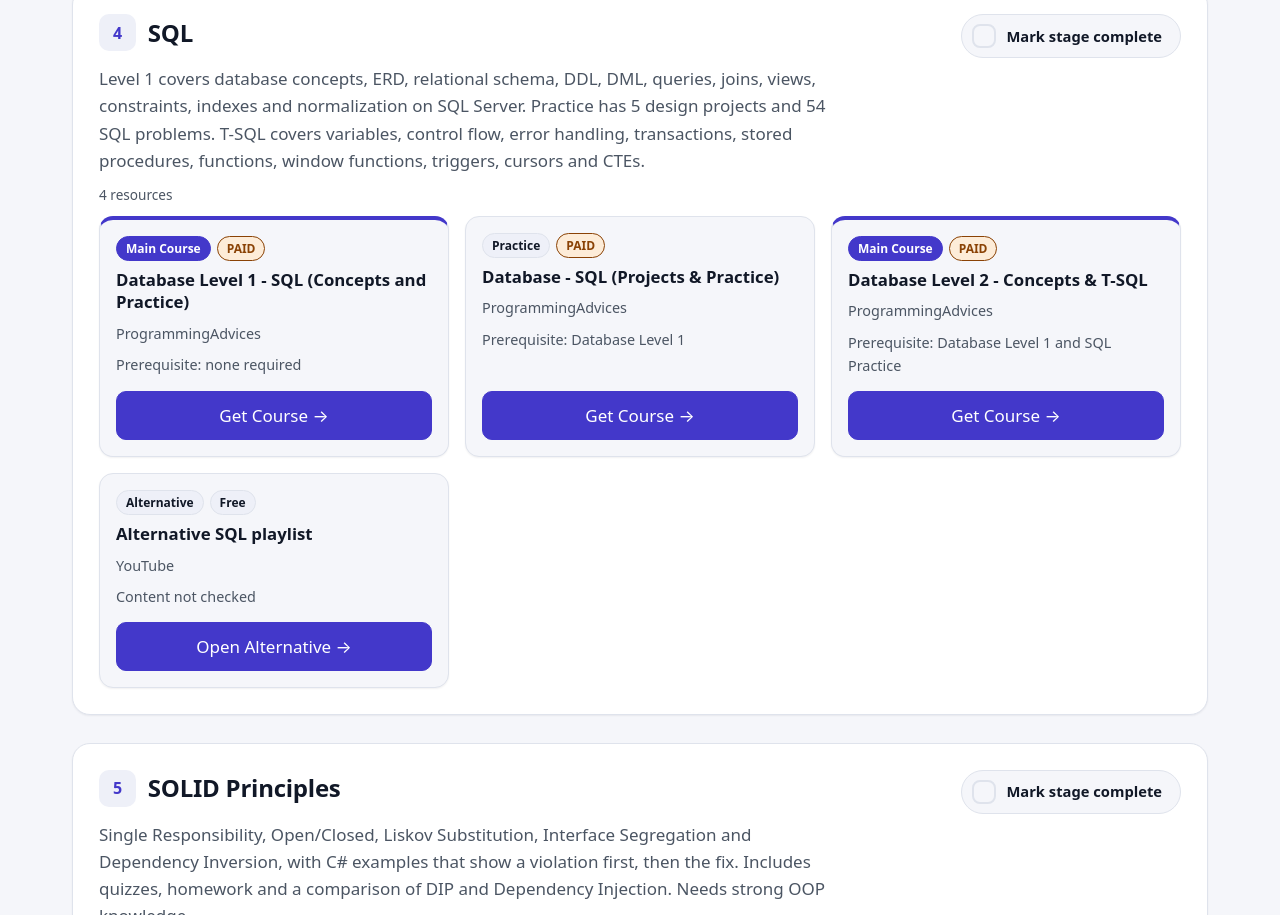
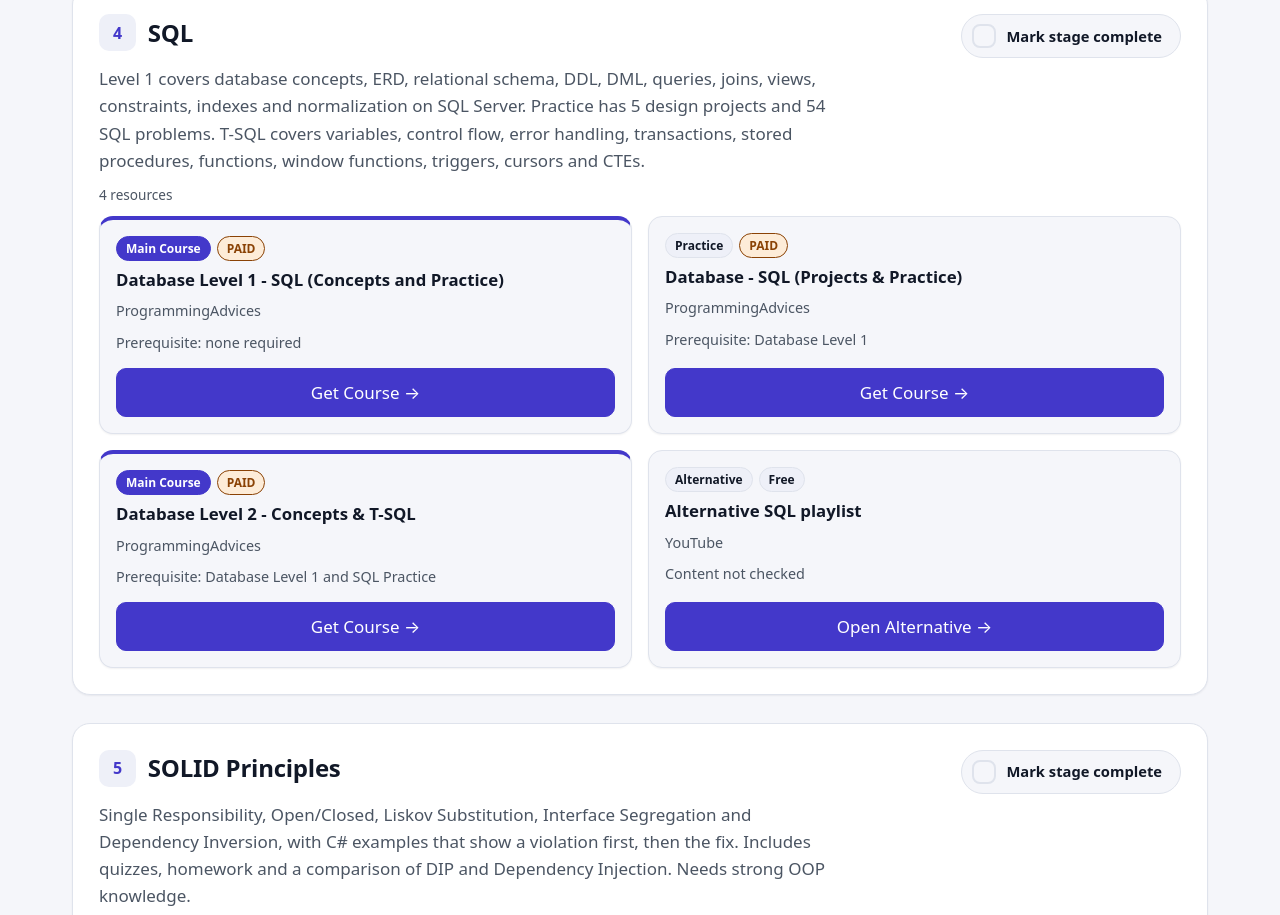
Before and after one commit to Elhendawy-1/Back-End-Roadmap, a plain HTML site: page index.html in a window 1280 px wide. Shown: the part 1885-2800 px from the top of the page. Drawn offline with Linux system fonts and the light colour scheme.

Commit message:
Balanced count-based resource grids (2x2 for SQL, 3-col for 5-6)

```diff
--- a/index.html
+++ b/index.html
@@ -67,9 +67,13 @@ nav{display:flex;flex-wrap:wrap;gap:8px;margin:0 0 28px}
 .mark input:checked::after{content:"\2713";color:var(--onacc);font-size:.9rem;font-weight:800;line-height:1}
 .mark input:focus-visible{outline:3px solid var(--acc);outline-offset:2px}
 .mark-txt{font-size:.92rem}
-.grid{display:grid;grid-template-columns:repeat(auto-fit,minmax(min(100%,300px),1fr));gap:14px;align-items:stretch}
-@media(min-width:1024px){.grid{grid-template-columns:repeat(auto-fit,minmax(min(100%,340px),1fr));gap:16px}}
-@media(max-width:560px){.grid{grid-template-columns:1fr}}
+.grid{display:grid;gap:14px;align-items:stretch}
+.cols-1{grid-template-columns:minmax(0,1fr)}
+.cols-2{grid-template-columns:repeat(2,minmax(0,1fr))}
+.cols-3{grid-template-columns:repeat(3,minmax(0,1fr))}
+@media(min-width:1024px){.grid{gap:16px}}
+@media(max-width:1023px){.cols-3{grid-template-columns:repeat(2,minmax(0,1fr))}}
+@media(max-width:560px){.cols-1,.cols-2,.cols-3{grid-template-columns:minmax(0,1fr)}}
 .card{display:flex;flex-direction:column;gap:8px;min-width:0;background:var(--card);border:1px solid var(--line);border-radius:14px;padding:16px;box-shadow:var(--sh)}
 .card.main{border-top:4px solid var(--acc)}
 .tags{display:flex;flex-wrap:wrap;gap:6px}
@@ -172,7 +176,7 @@ var m=el("label","mark"),cb=document.createElement("input");cb.type="checkbox";c
 st.appendChild(top);
 st.appendChild(el("p","desc",s.d));
 var rc=s.r.length;st.appendChild(el("p","rescount",rc===0?"No resources yet":rc+(rc===1?" resource":" resources")));
-var g=el("div","grid");
+var g=el("div","grid");g.className="grid cols-"+(s.r.length===4?2:Math.min(s.r.length,3));
 s.r.forEach(function(r){
 var card=el("article","card"+(r[2]==="main"?" main":""));
 var tags=el("div","tags");
```
